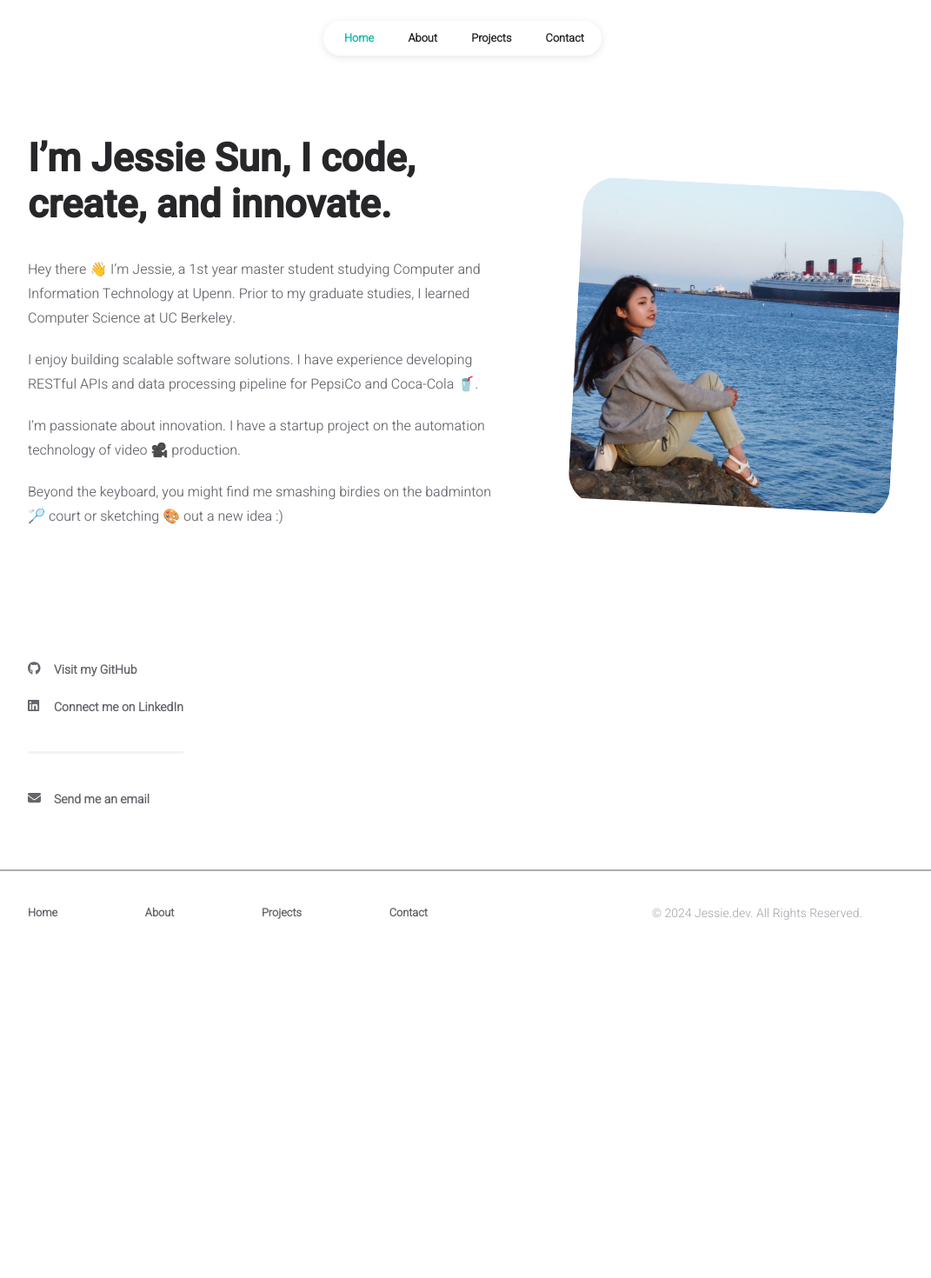
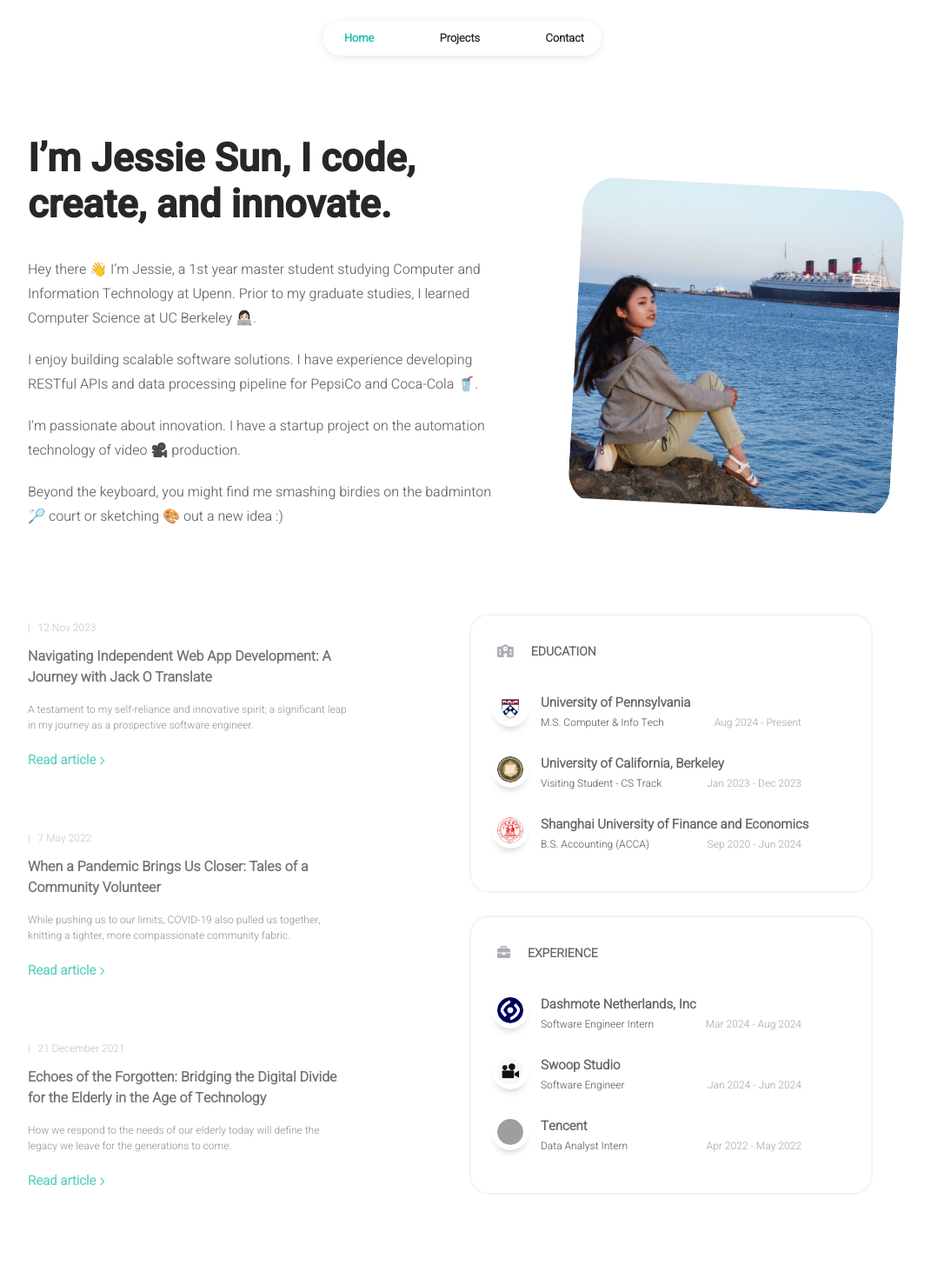
Before and after one commit to jessie-sr/myportfolio, a React (Create React App) app: page / in a window 1280 px wide. Shown: the top 1470 px of the page at 87% size, without its empty margins (108-1179 px from the left). Before the commit the page ends 1100 px from the top, so only its background shows below. Built offline with nearby package versions, Linux system fonts and the light colour scheme; grey boxes are pictures that could not be loaded.

Commit message:
Removed about page

```diff
--- a/src/components/common/navBar.jsx
+++ b/src/components/common/navBar.jsx
@@ -21,7 +21,7 @@
 							>
 								<Link to="/">Home</Link>
 							</li>
-							<li
+							{/* <li
 								className={
 									active === "about"
 										? "nav-item active"
@@ -29,7 +29,7 @@
 								}
 							>
 								<Link to="/about">About</Link>
-							</li>
+							</li> */}
 							<li
 								className={
 									active === "projects"
--- a/src/components/homepage/works.jsx
+++ b/src/components/homepage/works.jsx
@@ -21,7 +21,7 @@
 							/>
 							<div className="work-title">University of Pennsylvania</div>
 							<div className="work-subtitle">
-                                M.S. Computer Science
+                                M.S. Computer & Info Tech
 							</div>
 							<div className="work-duration">Aug 2024 - Present</div>
 						</div>
--- a/src/data/user.js
+++ b/src/data/user.js
@@ -18,7 +18,7 @@
 	homepage: {
 		title: "I’m Jessie Sun, I code, create, and innovate.",
 		description: [
-        	"Hey there 👋 I’m Jessie, a 1st year master student studying Computer and Information Technology at Upenn. Prior to my graduate studies, I learned Computer Science at UC Berkeley. ",
+        	"Hey there 👋 I’m Jessie, a 1st year master student studying Computer and Information Technology at Upenn. Prior to my graduate studies, I learned Computer Science at UC Berkeley 👩🏻‍💻. ",
 			"I enjoy building scalable software solutions. I have experience developing RESTful APIs and data processing pipeline for PepsiCo and Coca-Cola 🥤.",
 			"I'm passionate about innovation. I have a startup project on the automation technology of video 🎥 production.",
         	"Beyond the keyboard, you might find me smashing birdies on the badminton 🏸 court or sketching 🎨 out a new idea :)"
--- a/src/pages/homepage.jsx
+++ b/src/pages/homepage.jsx
@@ -5,9 +5,16 @@
 import Footer from "../components/common/footer";
 import NavBar from "../components/common/navBar";
 import Socials from "../components/about/socials";
+import Works from "../components/homepage/works";
+import Article from "../components/homepage/article";
+
+import { Link } from "react-router-dom";
+import { FontAwesomeIcon } from "@fortawesome/react-fontawesome";
+import { faChevronDown, faChevronRight } from "@fortawesome/free-solid-svg-icons";
 
 import INFO from "../data/user";
 import SEO from "../data/seo";
+import myArticles from "../data/articles";
 
 import "./styles/homepage.css";
 
@@ -108,6 +115,29 @@
 							</div>
 						</div>
 
+						<div className="homepage-after-title">
+							<div className="homepage-articles" style={{ marginTop: '15px' }}>
+								{myArticles.map((article, index) => (
+									<div
+										className="homepage-article"
+										key={(index + 1).toString()}
+									>
+										<Article
+											key={(index + 1).toString()}
+											date={article().date}
+											title={article().title}
+											description={article().description}
+											link={"/article/" + (index + 1)}
+										/>
+									</div>
+								))}
+							</div>
+
+							<div className="homepage-works">
+								<Works />
+							</div>
+						</div>
+
 						<div className="socials-container">
 							<div className="contact-socials">
 								<Socials />
```
